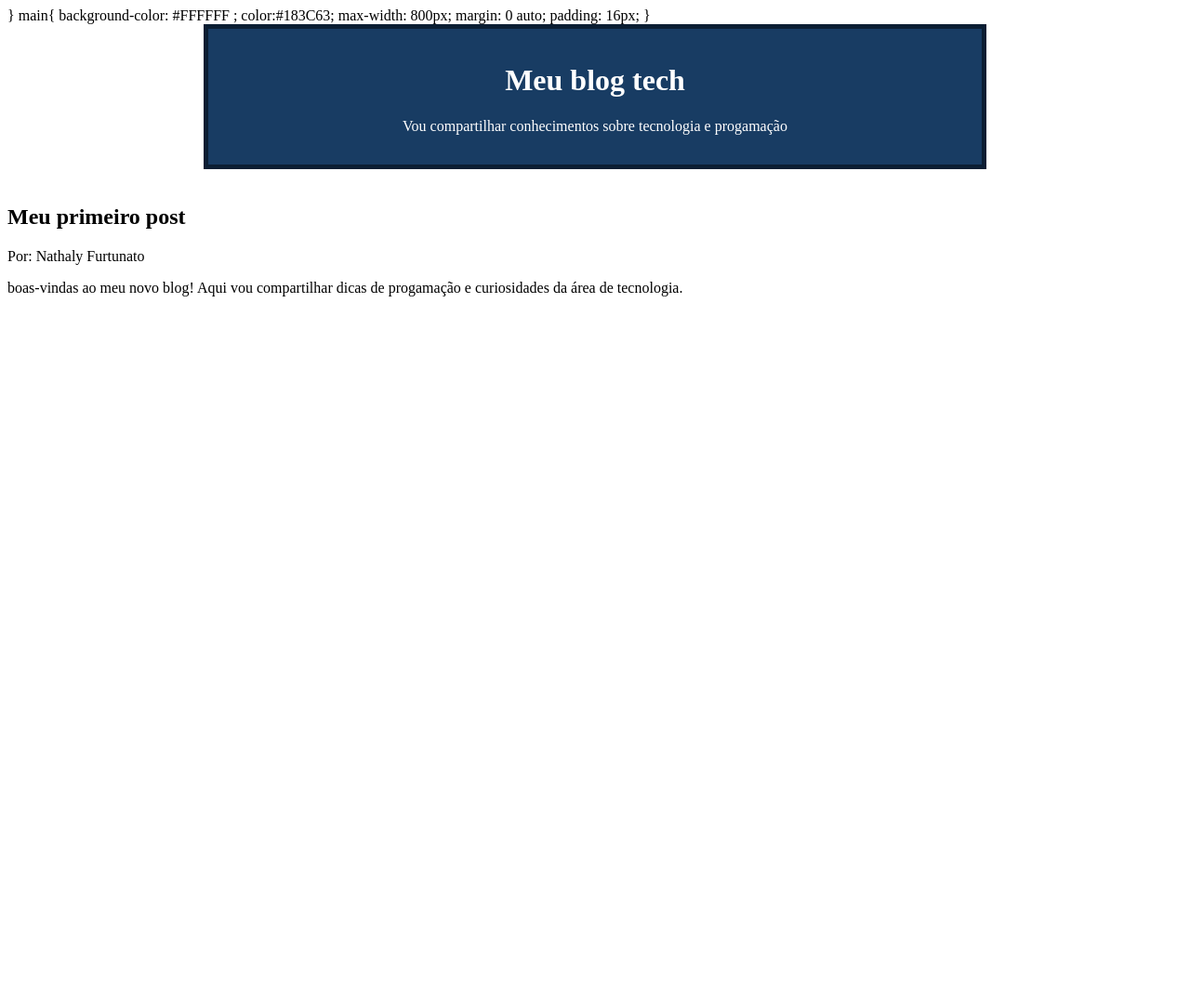
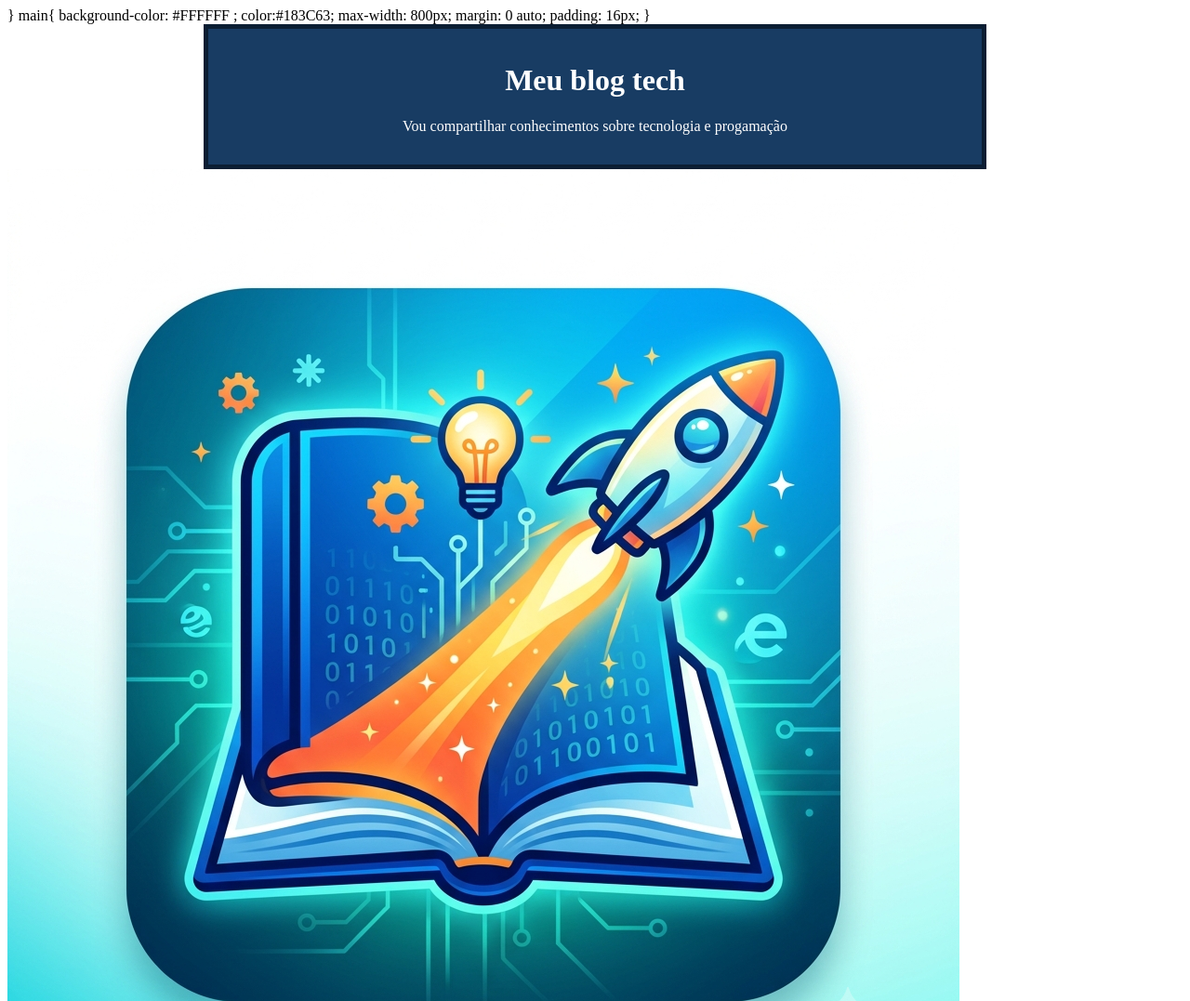
Before and after one commit to 25nathaly1a/nathaly-paginaweb, a plain HTML site: page index.html in a window 1280 px wide. Shown: the top 1077 px of the page at 93% size. Before the commit the page ends 800 px from the top, so only its background shows below. Drawn offline with Linux system fonts and the light colour scheme.

Commit message:
descritiom

```diff
--- a/index.html
+++ b/index.html
@@ -28,7 +28,7 @@
         <h1>Meu blog tech</h1>
         <p>Vou compartilhar conhecimentos sobre tecnologia e progamação</p>
         </header>
-        <img src="" alt="">
+        <img src="imagem-blog.png" alt=""Ícone quadrado com bordas arredondadas para blog de tecnologia e educação, mostrando um livro aberto azul de onde decolam um foguete e uma lâmpada acesa, com fundo de circuitos digitais e códigos binários.">
         <main>
         <h2>Meu primeiro post</h2>
         <p>Por: Nathaly Furtunato</p>
```
